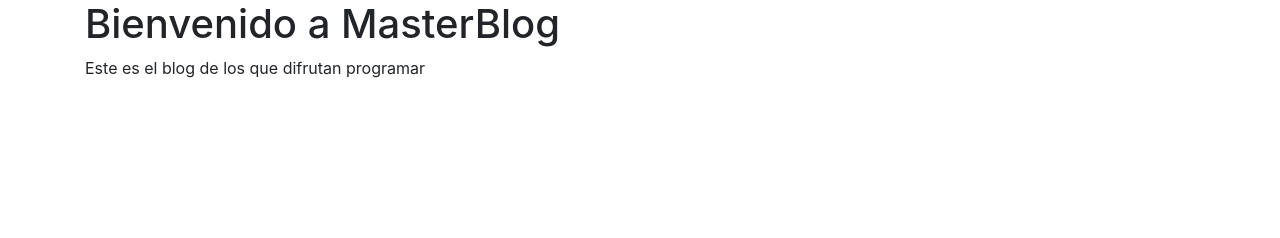
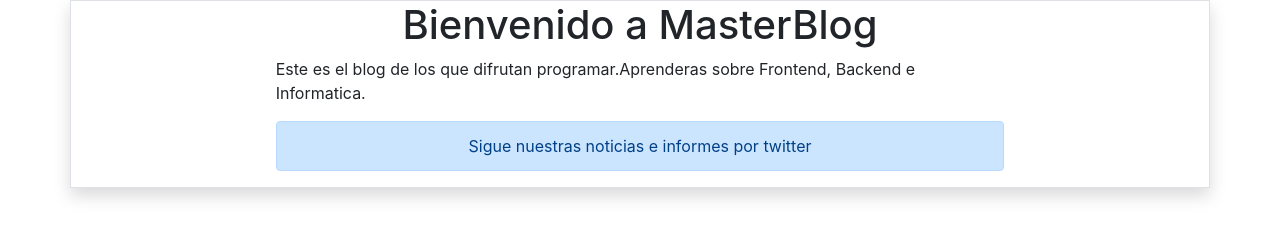
Before and after one commit to claudiasoledad/Masterblog, a plain HTML site: page index.html in a window 1280 px wide. Drawn offline with nearby package versions, Linux system fonts and the light colour scheme.

Commit message:
Trabajando en el contenido del cuerpo

```diff
--- a/index.html
+++ b/index.html
@@ -12,12 +12,15 @@
   </head>
   <body>
     <div class="container">
-        <div class="row">
-            <div class="col">
-                <h1>Bienvenido a MasterBlog</h1>
+        <div class="row border shadow">
+            <div class="col col-md-8 offset-md-2">
+                <h1 class="text-center">Bienvenido a MasterBlog</h1>
                 <p>
-                    Este es el blog de los que difrutan programar
+                    Este es el blog de los que difrutan programar.Aprenderas sobre Frontend, Backend e Informatica.
                 </p>
+                <div class="alert alert-primary text-center" role="alert" >
+                    Sigue nuestras noticias e informes por twitter
+                  </div>
             </div>
         </div>
     </div>
```
